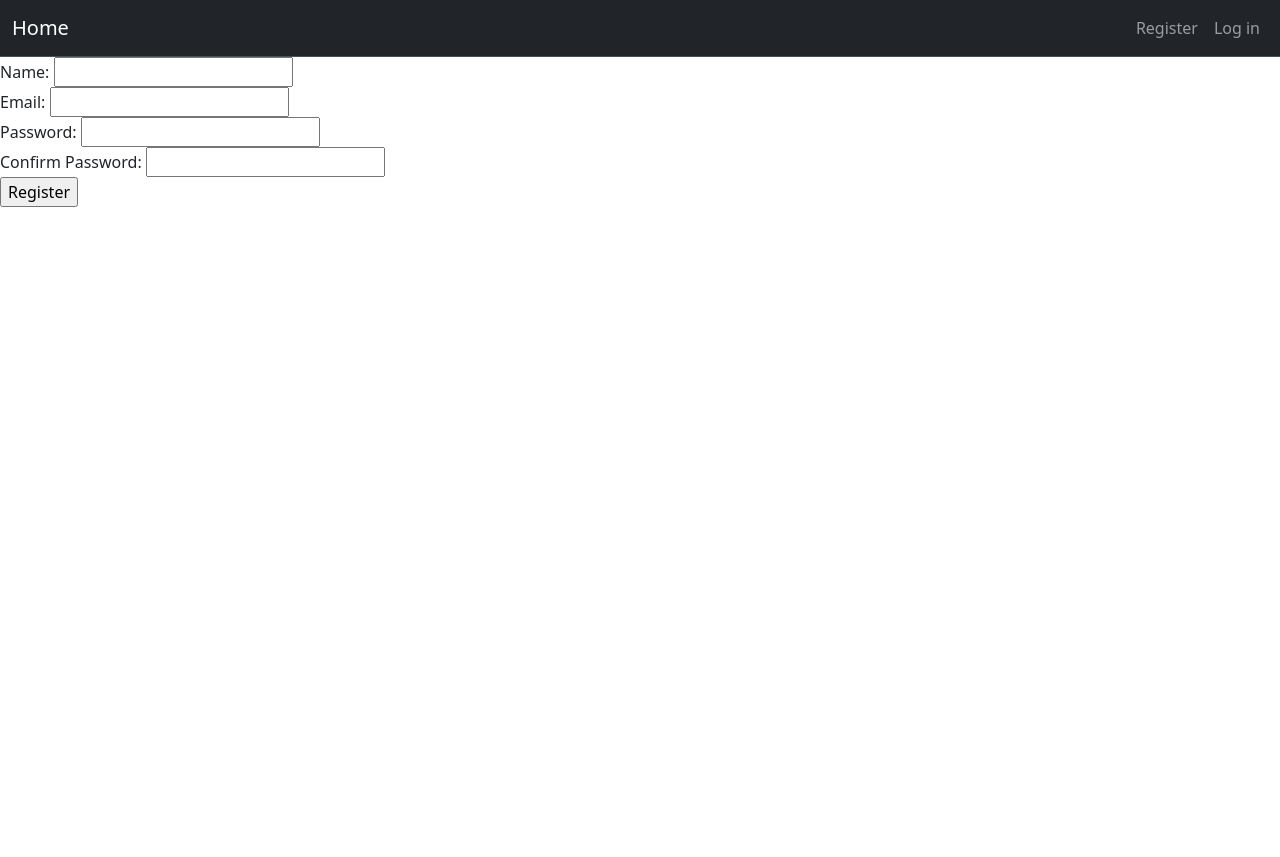
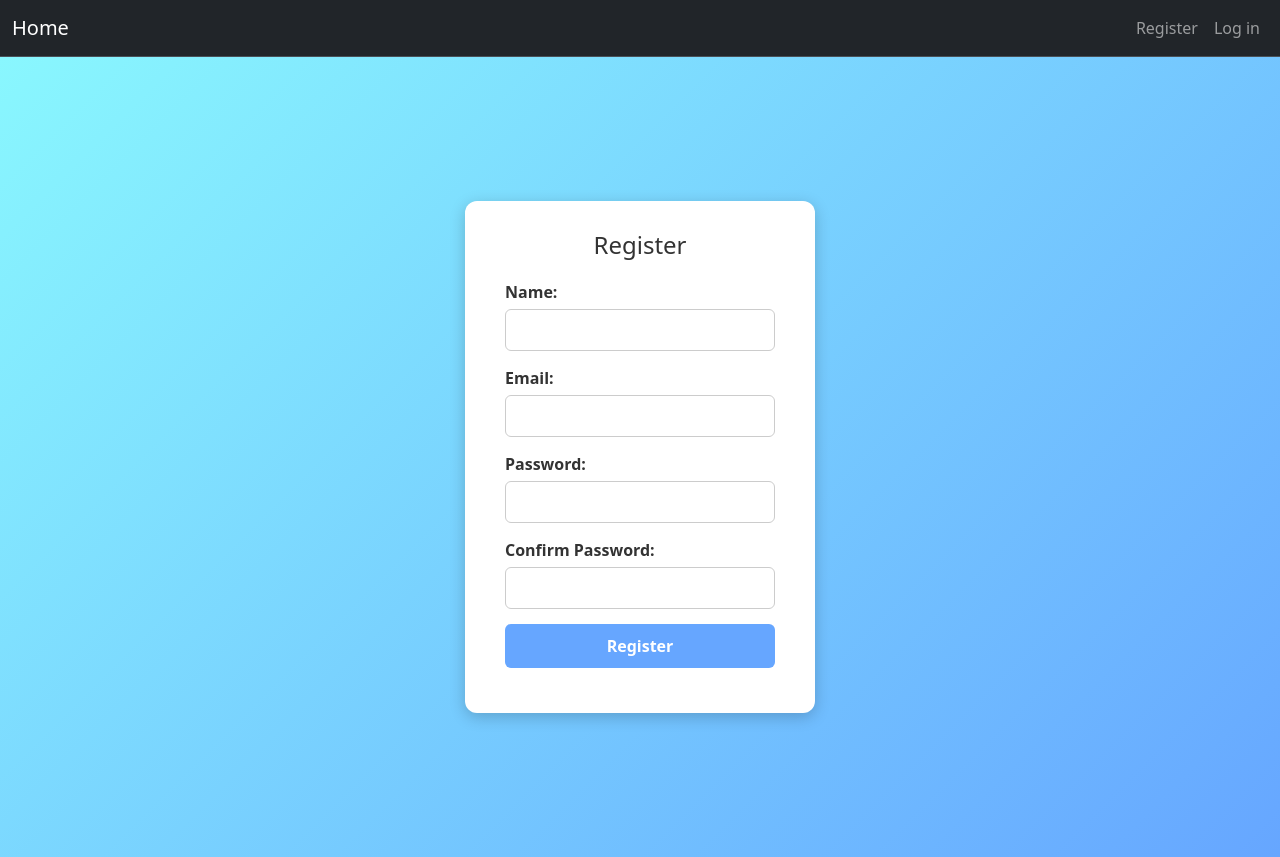
Before and after one commit to thunder-12345/Neopte_Onboarding_Platform, a Flask app: page /register in a window 1280 px wide. Before the commit the page ends 207 px from the top, so only its background shows below. Run offline with Flask 3, Linux system fonts and the light colour scheme.

Commit message:
SCRUM-48 fix alignment issues where needed

```diff
--- a/app.py
+++ b/app.py
@@ -379,7 +379,7 @@ def login():
 
         if user is not None and user.check_password(form.password.data):
             login_user(user)  # Log in user
-            flash('Logged in successfully.')
+            # flash('Logged in successfully.')
 
             # Redirect user based on their role
             print(user.role)
@@ -398,7 +398,7 @@ def login():
 @login_required
 def logout():
     logout_user()  # Log out user
-    flash("You have successfully logged out!")
+    # flash("You have successfully logged out!")
     return redirect(url_for("user_dashboard"))
 
 # Run the app if this file is executed directly
--- a/project/templates/base.html
+++ b/project/templates/base.html
@@ -21,9 +21,76 @@
         height: 100%;
         object-fit: contain;
       }
+
+      #Auth_Page {
+        display: flex;
+        justify-content: center;
+        align-items: center;
+        height: 100vh;
+
+        /* Page-specific background only for auth pages */
+        background: linear-gradient(135deg, #89f7fe 0%, #66a6ff 100%);
+      }
+
+      #Auth_Page #Alignment {
+        background: #ffffff;
+        padding: 30px 40px;
+        border-radius: 12px;
+        box-shadow: 0 4px 16px rgba(0,0,0,0.2);
+        width: 350px;
+        text-align: center;
+      }
+
+      #Auth_Page #Alignment h2 {
+        margin-bottom: 20px;
+        font-size: 24px;
+        color: #333;
+      }
+
+      #Auth_Page #Inner_Content {
+        text-align: left;
+      }
+
+      #Auth_Page form div {
+        display: flex;
+        flex-direction: column;
+        margin-bottom: 15px;
+      }
+
+      #Auth_Page form label {
+        margin-bottom: 5px;
+        font-weight: bold;
+        color: #333;
+      }
+
+      #Auth_Page form input[type="text"],
+      #Auth_Page form input[type="email"],
+      #Auth_Page form input[type="password"] {
+        padding: 8px;
+        border: 1px solid #ccc;
+        border-radius: 6px;
+        width: 100%;
+        box-sizing: border-box;
+      }
+
+      #Auth_Page form input[type="submit"],
+      #Auth_Page button {
+        width: 100%;
+        padding: 10px;
+        background-color: #66a6ff;
+        border: none;
+        border-radius: 6px;
+        color: white;
+        font-weight: bold;
+        cursor: pointer;
+        transition: background 0.2s;
+      }
+
+      #Auth_Page form input[type="submit"]:hover,
+      #Auth_Page button:hover {
+        background-color: #558de8;
+      }
       </style>
-
-
   </head>
   <body>
     <nav class="navbar navbar-expand bg-dark border-bottom border-body" data-bs-theme="dark">
--- a/project/templates/register.html
+++ b/project/templates/register.html
@@ -1,12 +1,33 @@
 {% extends "base.html" %}
 {% block content %}
-<form method="POST" action="{{ url_for('register') }}">
-    {# hidden_tag is a CSRF security feature. #}
-    {{ form.hidden_tag() }}
-    {{ form.name.label }} {{ form.name() }} <br>
-    {{ form.email.label }} {{ form.email() }} <br>
-    {{ form.password.label }} {{ form.password() }} <br>
-    {{ form.confirm_pass.label }} {{ form.confirm_pass() }} <br>
-    {{ form.submit() }}
-</form>
+
+<div id="Auth_Page">
+  <div id="Alignment">
+    <h2>Register</h2>
+    <div id="Inner_Content">
+      <form method="POST" action="{{ url_for('register') }}">
+        {{ form.hidden_tag() }}
+        <div>
+          {{ form.name.label }}
+          {{ form.name() }}
+        </div>
+        <div>
+          {{ form.email.label }}
+          {{ form.email() }}
+        </div>
+        <div>
+          {{ form.password.label }}
+          {{ form.password() }}
+        </div>
+        <div>
+          {{ form.confirm_pass.label }}
+          {{ form.confirm_pass() }}
+        </div>
+        <div>
+          {{ form.submit() }}
+        </div>
+      </form>
+    </div>
+  </div>
+</div>
 {% endblock %}
```
Also changed, not shown: project/templates/document_status_list.html (+44 -24 lines), project/templates/hours_log.html (+24 -20 lines), project/templates/login.html (+24 -9 lines), project/templates/specific_user_document.html (+12 -10 lines), project/templates/specific_user_hours_log.html (+24 -6 lines), instance/project.db, 2 other files.
